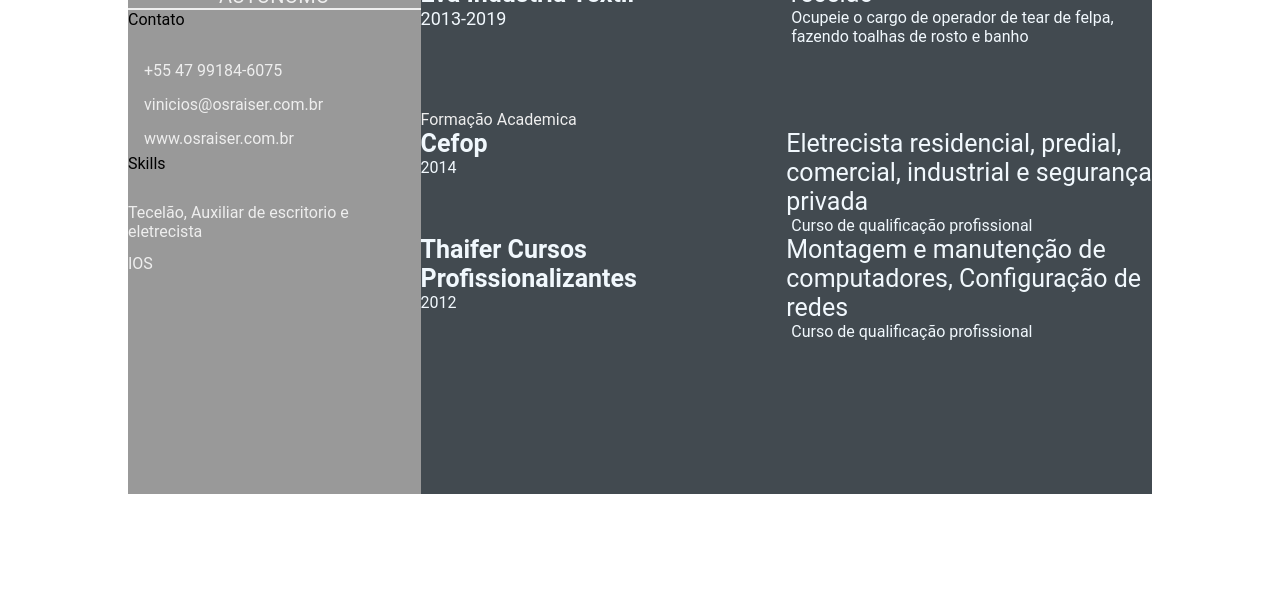
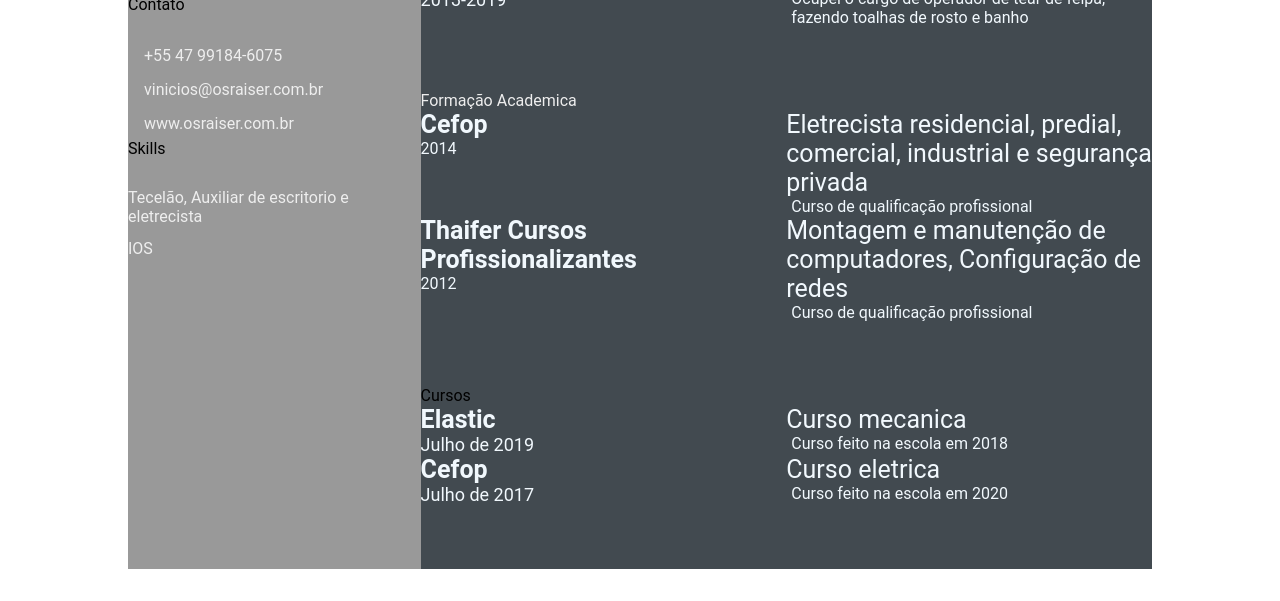
Before and after one commit to Raiservinicios/Raiservinicios.github.io, a plain HTML site: page index.html in a window 1280 px wide. Shown: the part 357-958 px from the top of the page. Before the commit the page ends 883 px from the top, so only its background shows below. Drawn offline with Linux system fonts and the light colour scheme.

Commit message:
add-cursos (#7)

```diff
--- a/index.html
+++ b/index.html
@@ -1,4 +1,3 @@
-Day-02
 <!DOCTYPE html>
 <html lang="en">
 
@@ -73,7 +72,7 @@ Day-02
                     <div class="exp-right">
                         <p class="exp-position">Tecelão</p>
                         <p class="exp-desc">
-                        Ocupeie o cargo de operador de tear de felpa, fazendo toalhas de rosto e banho
+                            Ocupei o cargo de operador de tear de felpa, fazendo toalhas de rosto e banho
                         </p>
                     </div>
                 </div>
@@ -101,6 +100,33 @@ Day-02
                         Curso de qualificação profissional
                     </p>
                 </div>
+                </div>
+            </section>
+            <section class="awards gap">
+                <div class="rigth-title">Cursos</div>
+                <div class="awards-contents">
+                    <div class="awards-left">
+                        <p class="awards-company-name">Elastic</p>
+                        <p class="awards-time-period">Julho de 2019</p>
+                    </div>
+                    <div class="award-rigth">
+                        <p class="awards-name">Curso mecanica</p>
+                        <p class="awards-desc">
+                            Curso feito na escola em 2018
+                        </p>
+                    </div>
+                    <div class="awards-left">
+                        <p class="awards-company-name">Cefop</p>
+                        <p class="awards-time-period">Julho de 2017</p>
+                    </div>
+                    <div class="award-rigth">
+                        <p class="awards-name">Curso eletrica</p>
+                        <p class="awards-desc">
+                            Curso feito na escola em 2020
+                        </p>
+                    </div>
+                </div>
+            </section>
         </section>
     </main>
 </body>
```
Lines whose indentation alone changed are shown as unchanged.
